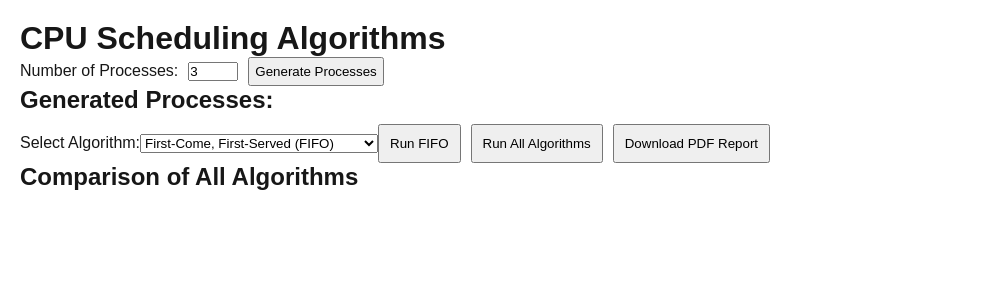
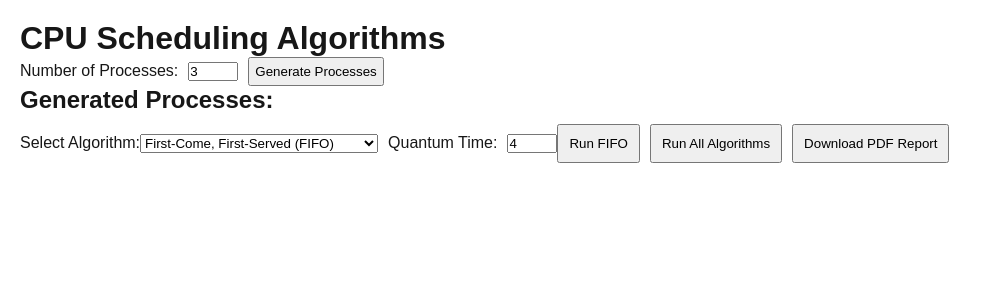
Before and after one commit to ZanderA28/cs540_project1, a Next.js app: page / in a window 1280 px wide. Shown: the top 300 px of the page, without its empty margins (0-991 px from the left). Built offline with nearby package versions, Linux system fonts and the light colour scheme.

Commit message:
Added a fix for the pdf report to only show the ran algoritms

```diff
--- a/src/app/page.js
+++ b/src/app/page.js
@@ -13,7 +13,8 @@ export default function Home() {
     const [selectedAlgorithm, setSelectedAlgorithm] = useState("FIFO");
     const [results, setResults] = useState([]);
     const [allResults, setAllResults] = useState({});
-    const [showAll, setShowAll] = useState(true);
+    const [showAll, setShowAll] = useState(false);
+    const [quantum, setQuantum] = useState(4); // Default quantum time for Round Robin
     const chartRefs = useRef({});
 
     function generateProcesses() {
@@ -37,7 +38,7 @@ export default function Home() {
             output = stcf([...processes]);
         }
         else if (selectedAlgorithm === "RR") {
-            output = rr([...processes], 4);
+            output = rr([...processes], quantum);
         }
         else if (selectedAlgorithm === "MLFQ") {
             output = mlfq([...processes], 4, 8);
@@ -51,7 +52,7 @@ export default function Home() {
             FIFO: fifo([...processes]),
             SJF: sjf([...processes]),
             STCF: stcf([...processes]),
-            RR: rr([...processes], 4),
+            RR: rr([...processes], quantum),
             MLFQ: mlfq([...processes], 4, 8)
         };
         setAllResults(results);
@@ -68,6 +69,8 @@ export default function Home() {
         });
 
         let yOffset = 70;
+
+        if (showAll) {
             Object.entries(allResults).forEach(([algo, result], index) => {
                 if (yOffset > 200) {
                     doc.addPage();
@@ -89,6 +92,24 @@ export default function Home() {
                     yOffset += 110;
                 }
             });
+        } else {
+            doc.text(`${selectedAlgorithm} Results:`, 10, yOffset);
+            results.forEach((r, i) => {
+                doc.text(`${r.process} → ${r.startTime} to ${r.endTime}`, 10, yOffset + 10 + i * 10);
+            });
+
+            const chartCanvas = chartRefs.current[selectedAlgorithm]?.canvas;
+            if (chartCanvas) {
+                const chartImage = chartCanvas.toDataURL("image/png");
+                if (yOffset + 100 > 280) {
+                    doc.addPage();
+                    yOffset = 20;
+                }
+                doc.addImage(chartImage, "PNG", 10, yOffset + 20, 180, 80);
+                yOffset += 110;
+            }
+        }
+
         doc.save("CPU_Scheduling_Report.pdf");
     }
 
@@ -125,6 +146,15 @@ export default function Home() {
                 <option value="RR">Round Robin (RR)</option>
                 <option value="MLFQ">Multi-Level Feedback Queue</option>
             </select>
+
+            <label style={{ marginLeft: "10px" }}>Quantum Time:</label>
+            <input
+                type="number"
+                value={quantum}
+                onChange={(e) => setQuantum(Number(e.target.value))}
+                min="1"
+                style={{ marginLeft: "10px", width: "50px" }}
+            />
 
             <button onClick={runScheduler} style={{ marginTop: "10px", padding: "10px", cursor: "pointer" }}>
                 Run {selectedAlgorithm}
@@ -199,7 +229,6 @@ export default function Home() {
         </div>
     );
 }
-
 
 
 // FIFO Algorithm
```
Lines whose indentation alone changed are shown as unchanged.
